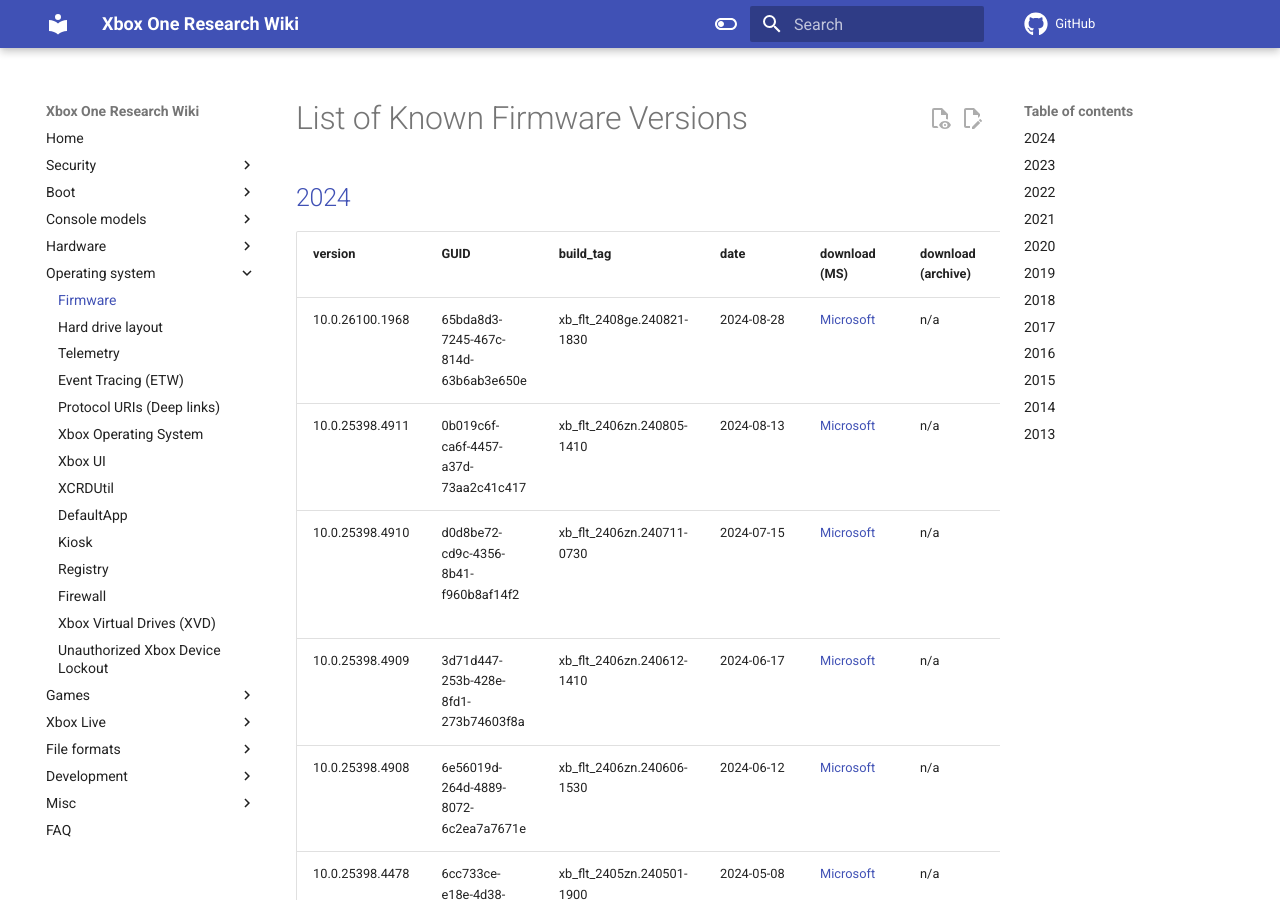
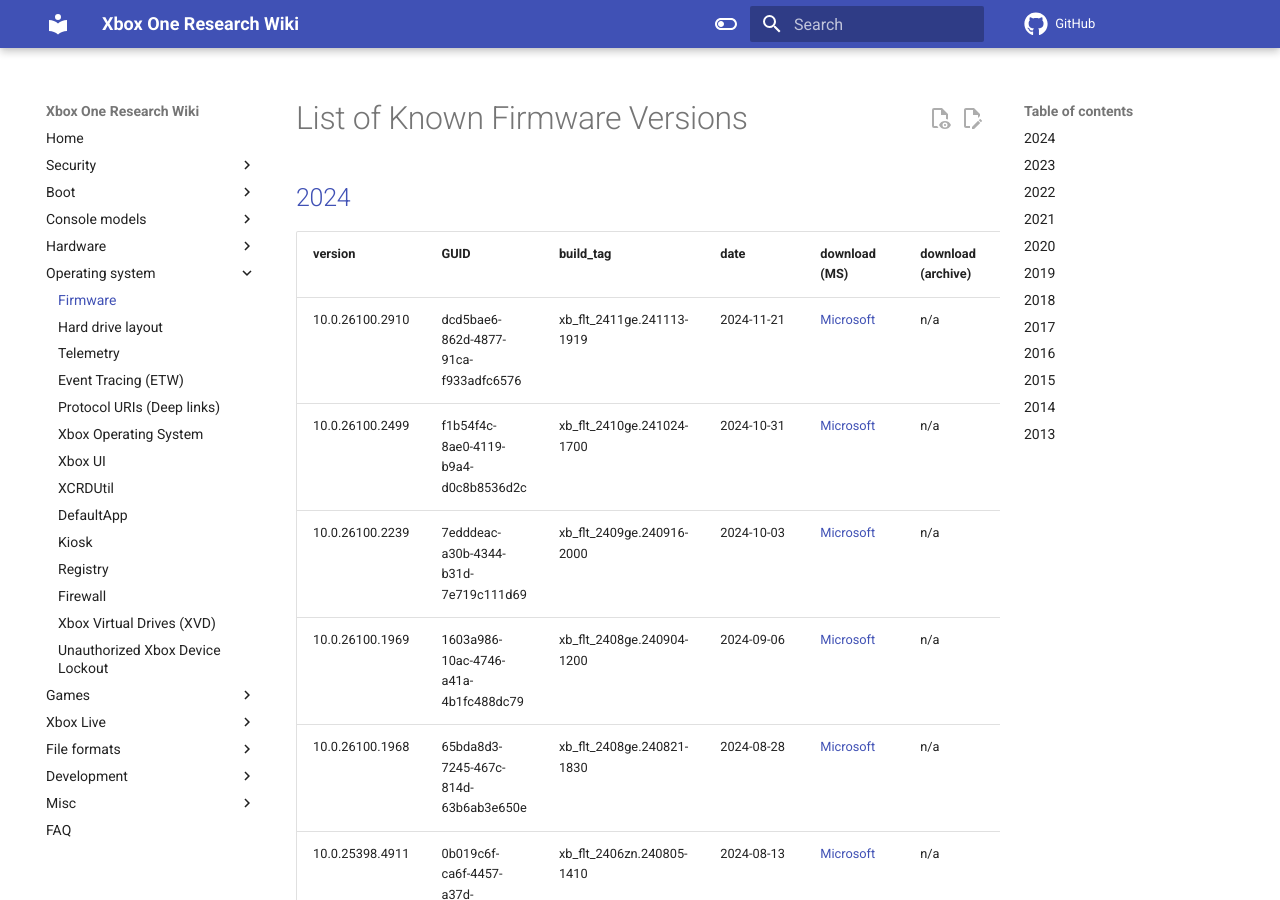
Before and after one commit to xboxoneresearch/wiki, an MkDocs documentation site: the page built from docs/operating-system/firmware.md, in a window 1280 px wide and 900 px high. Built offline with MkDocs 1.6.1 and Material for MkDocs 9.7.7, drawn with Linux system fonts in a browser that asks for light colours; comment, search, counter and statistics services are not loaded.

Commit message:
update: Firmwares for september, october, november 2024

```diff
--- a/docs/operating-system/firmware.md
+++ b/docs/operating-system/firmware.md
@@ -3,6 +3,10 @@
 ## [2024](https://support.xbox.com/en-US/help/hardware-network/settings-updates/whats-new-xbox-one-system-updates)
 | version | GUID | build_tag | date | download (MS) | download (archive) | notes |
 |---------|------|-----------|------|---------------|--------------------|-------|
+| 10\.0.26100.2910 | dcd5bae6-862d-4877-91ca-f933adfc6576 | xb_flt_2411ge.241113-1919 | 2024-11-21 | [Microsoft](https://download.microsoft.com/download/2/c/7/2c787ac4-1ac9-4ca7-80da-192144f3bb86/OSU1.zip) | n/a | November 2024 OS |
+| 10\.0.26100.2499 | f1b54f4c-8ae0-4119-b9a4-d0c8b8536d2c | xb_flt_2410ge.241024-1700 | 2024-10-31 | [Microsoft](https://download.microsoft.com/download/f/a/7/fa73ff8a-c29f-46fc-8252-1d2831142eef/OSU1.zip) | n/a | October 2024 OS |
+| 10\.0.26100.2239 | 7edddeac-a30b-4344-b31d-7e719c111d69 | xb_flt_2409ge.240916-2000 | 2024-10-03 | [Microsoft](https://download.microsoft.com/download/4/8/f/48fd6e68-64b0-45d7-b52a-77ade26893b4/OSU1.zip) | n/a | September 2024 OS |
+| 10\.0.26100.1969 | 1603a986-10ac-4746-a41a-4b1fc488dc79	| xb_flt_2408ge.240904-1200 | 2024-09-06 | [Microsoft](https://download.microsoft.com/download/c/5/e/c5e47130-f27f-467a-9a74-5d564aa5ec46/OSU1.zip) | n/a | September 2024 OS |
 | 10\.0.26100.1968 | 65bda8d3-7245-467c-814d-63b6ab3e650e | xb_flt_2408ge.240821-1830 | 2024-08-28 | [Microsoft](https://download.microsoft.com/download/f/e/c/fec3af63-9e99-4d2e-a14d-664099714dba/OSU1.zip) | n/a | August 2024 OS (bump to 24H2)|
 | 10\.0.25398.4911 | 0b019c6f-ca6f-4457-a37d-73aa2c41c417 | xb_flt_2406zn.240805-1410 | 2024-08-13 | [Microsoft](https://download.microsoft.com/download/a/e/0/ae0cc41a-1eb0-4019-ae07-207e7a918b4e/OSU1.zip) | n/a | August 2024 OS |
 | 10\.0.25398.4910 | d0d8be72-cd9c-4356-8b41-f960b8af14f2 | xb_flt_2406zn.240711-0730 | 2024-07-15 | [Microsoft](https://download.microsoft.com/download/a/7/1/a718f076-9262-4662-8598-0380b8ae0a79/OSU1.zip) | n/a | July 2024 OS, patches Collateral Damage Exploit |
```
